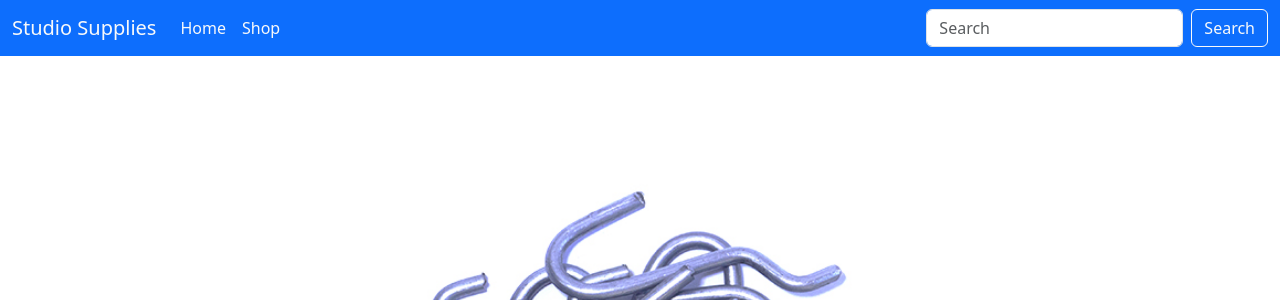
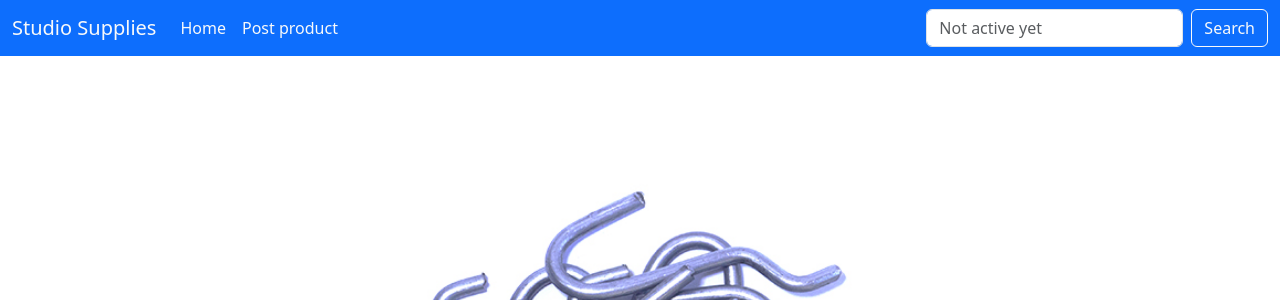
Before and after one commit to ONTI98/Django, a Django app: page /post/31 in a window 1280 px wide. Shown: the top 300 px of the page. Run offline with Django 5.2, Linux system fonts and the light colour scheme; data comes from the database, SQL or seed files in the repository.

Commit message:
navbar component

```diff
--- a/templates/includes/navbar.html
+++ b/templates/includes/navbar.html
@@ -12,11 +12,11 @@
                             <a class="nav-link active text-light" aria-current="page" href="{% url 'feed:index' %}">Home</a>
                         </li>
                         <li class="nav-item">
-                            <a class="nav-link text-light" href="{% url 'feed:post' %}">Shop</a>
+                            <a class="nav-link text-light" href="{% url 'feed:post' %}">Post product</a>
                         </li>
                     </ul>
                     <form class="d-flex" role="search">
-                        <input class="form-control me-2" type="search" placeholder="Search" aria-label="Search"/>
+                        <input class="form-control me-2" type="search" placeholder="Not active yet" aria-label="Search"/>
                         <button class="btn btn-outline-light" type="submit">Search</button>
                     </form>
                 </div>
```
